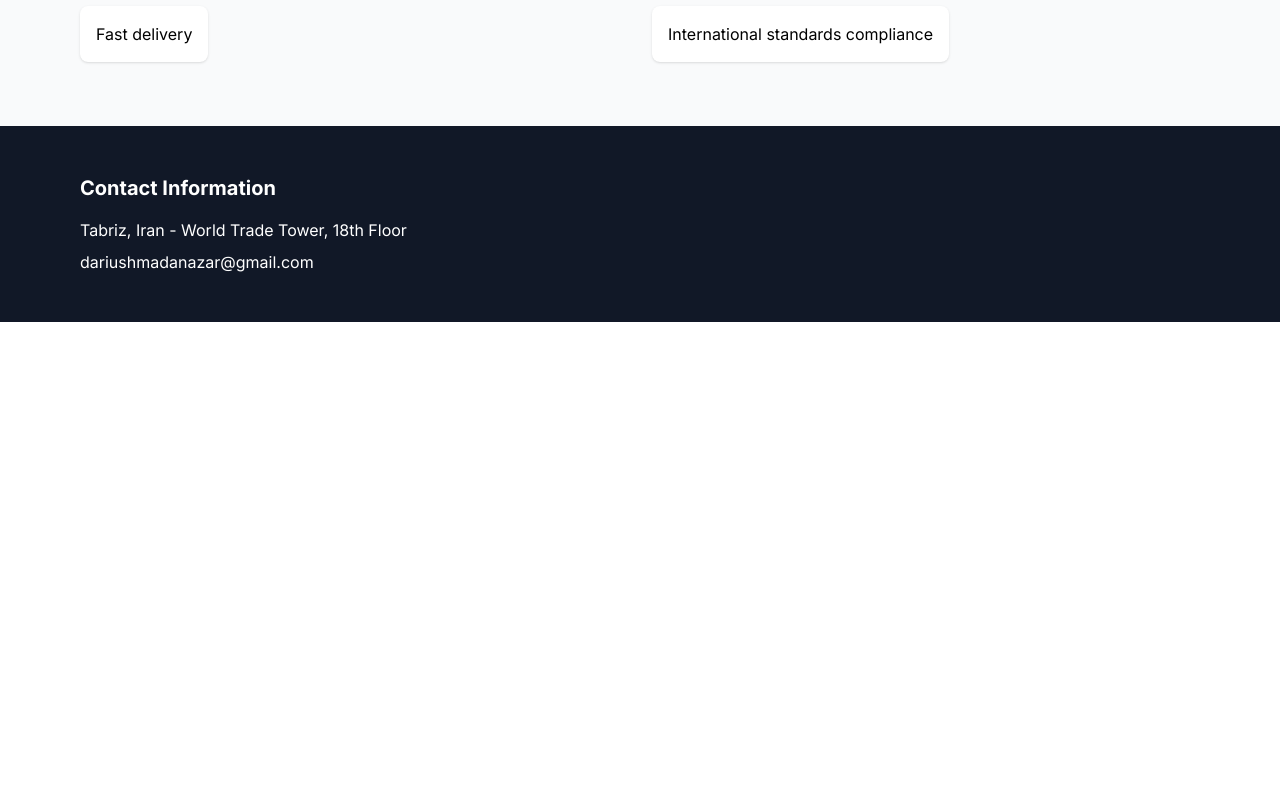
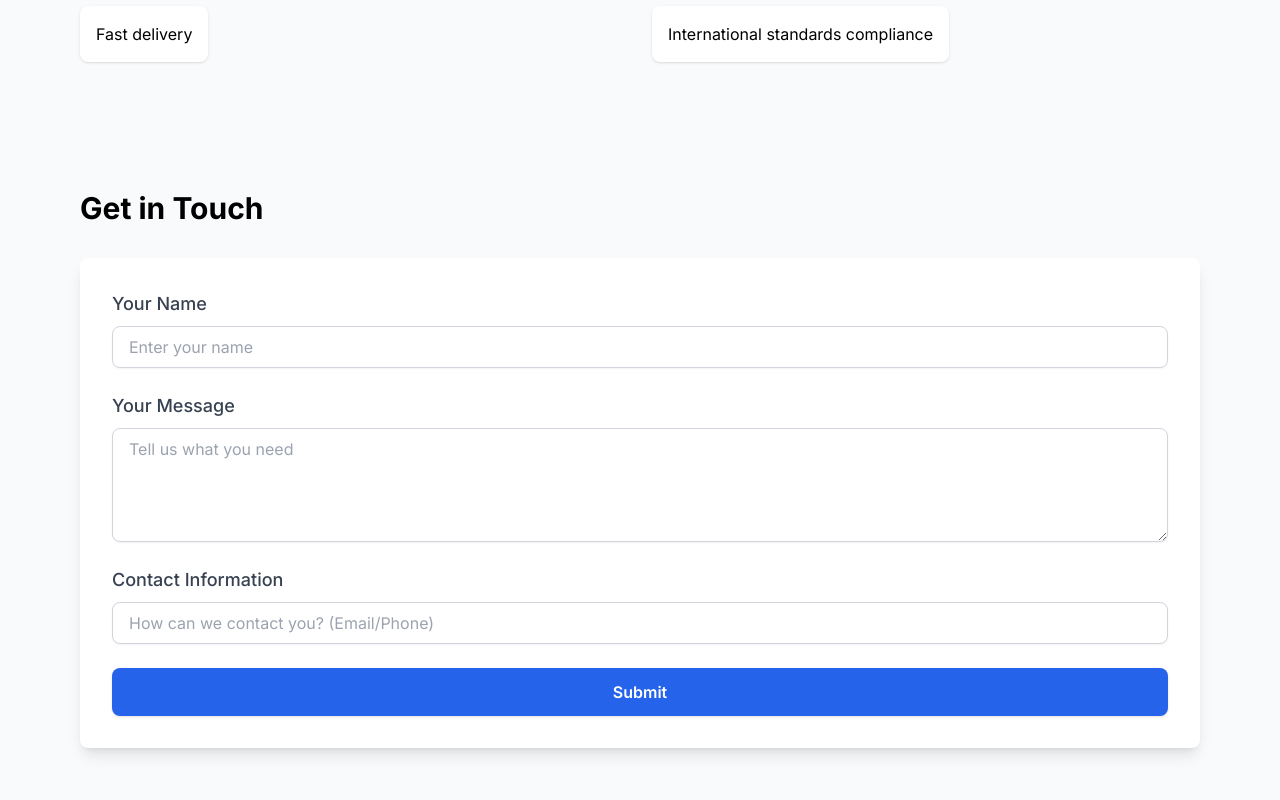
Before and after one commit to ma-abaspour/dj-i18n, a Next.js app: page /en in a window 1280 px wide. Shown: the part 1160-1960 px from the top of the page. Before the commit the page ends 1482 px from the top, so only its background shows below. Built offline with nearby package versions, Linux system fonts and the light colour scheme.

Commit message:
formspree form

```diff
--- a/app/[lang]/page.tsx
+++ b/app/[lang]/page.tsx
@@ -7,7 +7,7 @@ export default async function Home({
 }: {
   params: { lang: Locale }
 }) {
-  const { page } = await getDictionary(lang)
+  const { page, form } = await getDictionary(lang)
 
   // Add error handling
   if (!page?.home) {
@@ -61,6 +61,74 @@ export default async function Home({
         </div>
       </section>
 
+      {/* Other Sections */}
+      {/* Add this form section here */}
+      <section className="py-16 bg-gray-50">
+        <div className="container max-w-6xl mx-auto px-4">
+          <h2 className="text-3xl font-bold mb-8">{form.title}</h2>
+          <form
+            action="https://formspree.io/f/xyzzzjnn"
+            method="POST"
+            className="space-y-6 bg-white p-8 rounded-lg shadow-lg"
+          >
+            {/* Name Field */}
+            <div>
+              <label htmlFor="name" className="block text-lg font-medium text-gray-700">
+                {form.name}
+              </label>
+              <input
+                type="text"
+                id="name"
+                name="name"
+                placeholder={form.name_placeholder}
+                required
+                className="mt-2 block w-full px-4 py-2 border border-gray-300 rounded-lg shadow-sm focus:ring-blue-500 focus:border-blue-500"
+              />
+            </div>
+
+            {/* Message Field */}
+            <div>
+              <label htmlFor="message" className="block text-lg font-medium text-gray-700">
+                {form.message}
+              </label>
+              <textarea
+                id="message"
+                name="message"
+                placeholder={form.message_placeholder}
+                required
+                rows={4}
+                className="mt-2 block w-full px-4 py-2 border border-gray-300 rounded-lg shadow-sm focus:ring-blue-500 focus:border-blue-500"
+              ></textarea>
+            </div>
+
+            {/* Contact Field */}
+            <div>
+              <label htmlFor="contact" className="block text-lg font-medium text-gray-700">
+                {form.contact}
+              </label>
+              <input
+                type="text"
+                id="contact"
+                name="contact"
+                placeholder={form.contact_placeholder}
+                required
+                className="mt-2 block w-full px-4 py-2 border border-gray-300 rounded-lg shadow-sm focus:ring-blue-500 focus:border-blue-500"
+              />
+            </div>
+
+            {/* Submit Button */}
+            <div>
+              <button
+                type="submit"
+                className="w-full px-6 py-3 bg-blue-600 text-white font-semibold rounded-lg shadow hover:bg-blue-700 focus:ring-4 focus:ring-blue-500"
+              >
+                {form.submit}
+              </button>
+            </div>
+          </form>
+        </div>
+      </section>
+      {/* Footer */}
       <Footer lang={lang} />
     </main>
   )
--- a/dictionaries/arabic.json
+++ b/dictionaries/arabic.json
@@ -113,5 +113,15 @@
       "phone": "٨٩٠ ٥٦٧ ٢٣٤ ١+"
     },
     "copyright": "© ٢٠٢٣ داريوس انترناشيونال. جميع الحقوق محفوظة."
+  },
+  "form": {
+    "title": "تواصل معنا",
+    "name": "اسمك",
+    "message": "رسالتك",
+    "contact": "معلومات الاتصال",
+    "submit": "إرسال",
+    "name_placeholder": "أدخل اسمك",
+    "message_placeholder": "أخبرنا بما تحتاجه",
+    "contact_placeholder": "كيف يمكننا الاتصال بك؟ (البريد الإلكتروني/الهاتف)"
   }
 }
--- a/dictionaries/de.json
+++ b/dictionaries/de.json
@@ -99,5 +99,15 @@
       "phone": "+1 234 567 890"
     },
     "copyright": "© 2023 Darius International. Alle Rechte vorbehalten."
+  },
+  "form": {
+    "title": "Kontaktieren Sie uns",
+    "name": "Ihr Name",
+    "message": "Ihre Nachricht",
+    "contact": "Kontaktinformation",
+    "submit": "Absenden",
+    "name_placeholder": "Geben Sie Ihren Namen ein",
+    "message_placeholder": "Sagen Sie uns, was Sie brauchen",
+    "contact_placeholder": "Wie können wir Sie kontaktieren? (E-Mail/Telefon)"
   }
 }
--- a/dictionaries/en.json
+++ b/dictionaries/en.json
@@ -103,5 +103,15 @@
       "phone": "+1 234 567 890"
     },
     "copyright": "© 2023 Darius International. All rights reserved."
+  },
+  "form": {
+    "title": "Get in Touch",
+    "name": "Your Name",
+    "message": "Your Message",
+    "contact": "Contact Information",
+    "submit": "Submit",
+    "name_placeholder": "Enter your name",
+    "message_placeholder": "Tell us what you need",
+    "contact_placeholder": "How can we contact you? (Email/Phone)"
   }
 }
```
